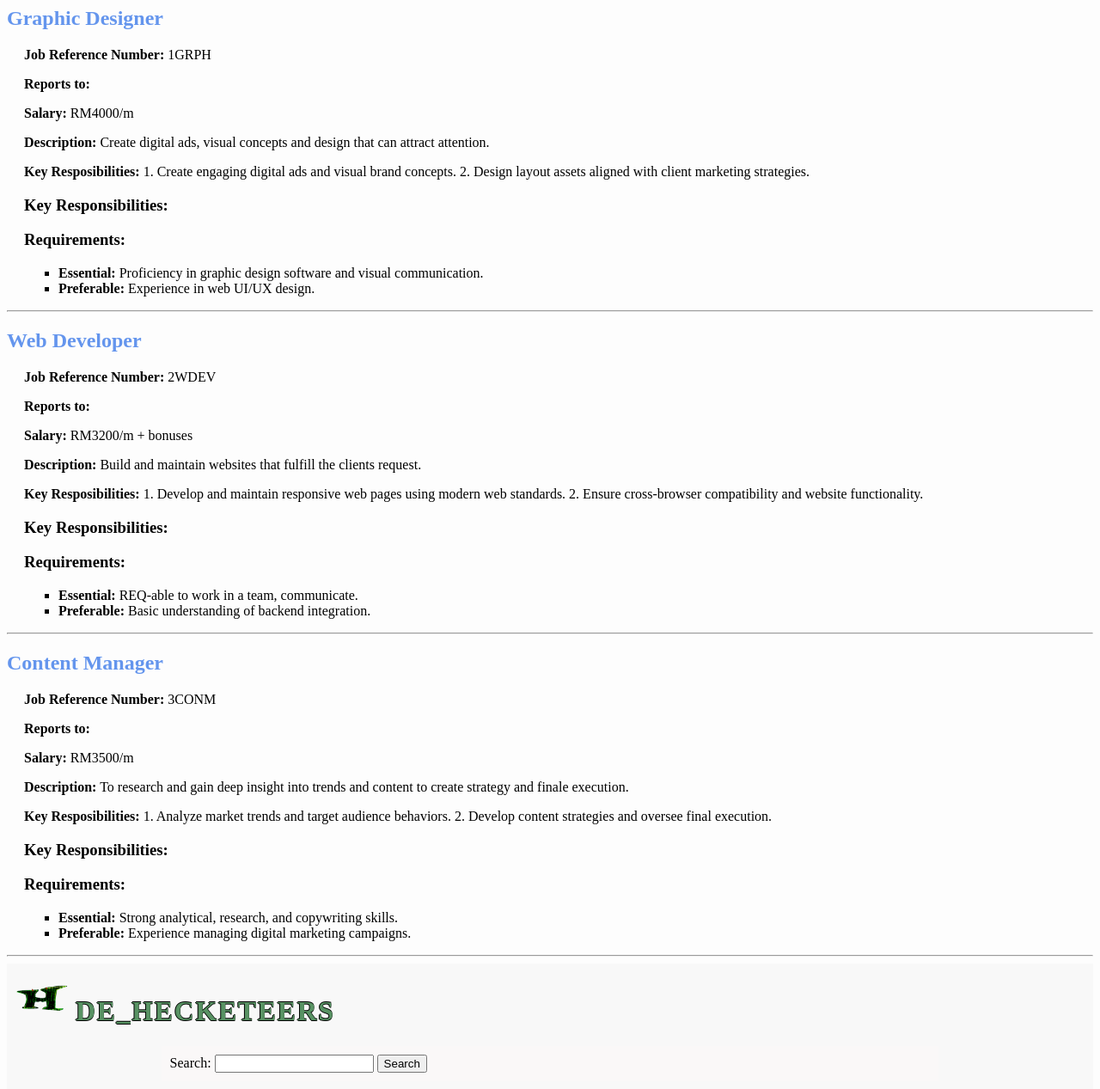
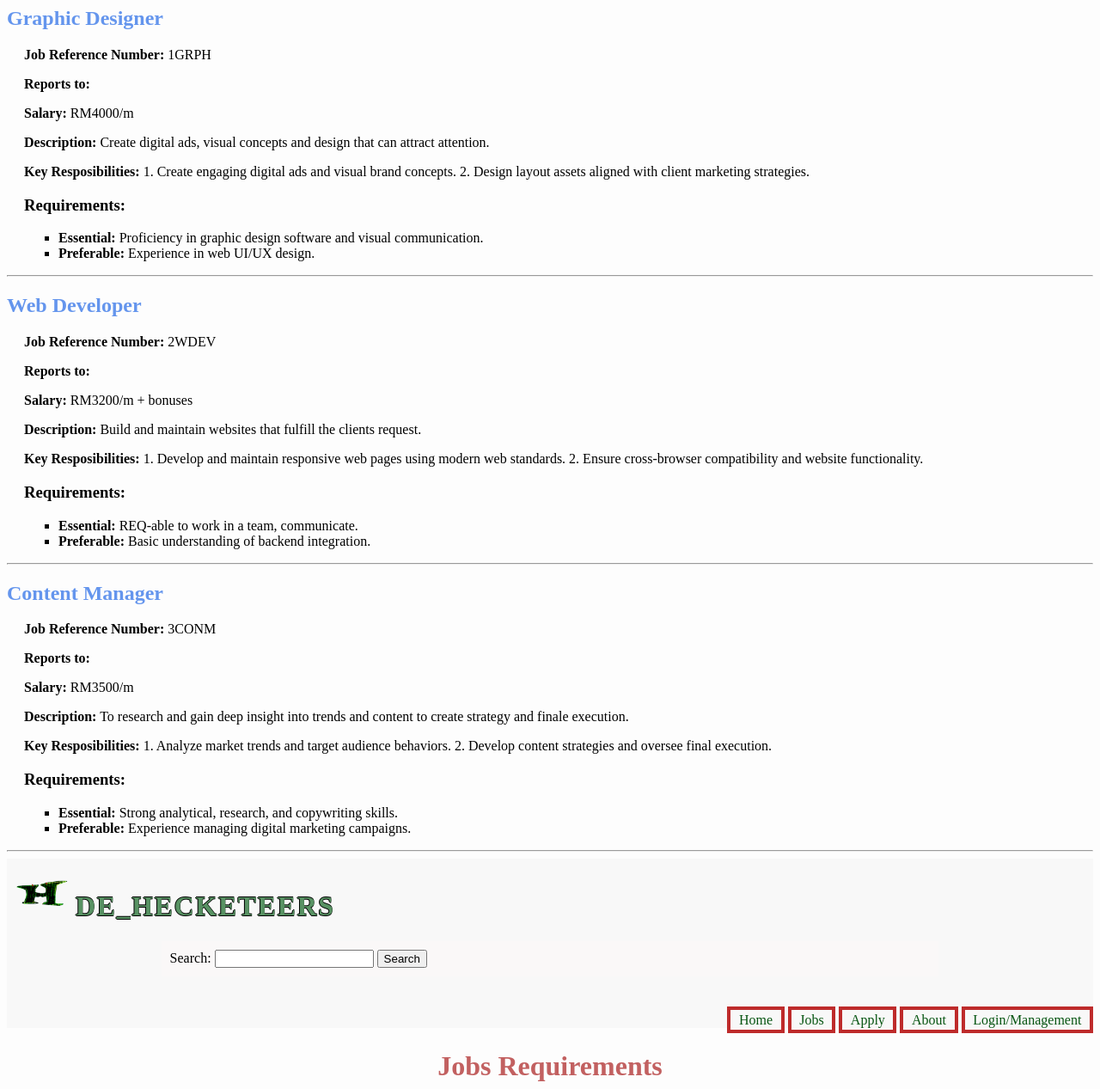
Before and after one commit to Shiennee/HECKETEERS-part-2, a PHP site: page /jobs.php in a window 1280 px wide. Shown: the top 1267 px of the page at 86% size. Run offline with PHP 8.4, Linux system fonts and the light colour scheme; data comes from the database, SQL or seed files in the repository; data that the repository does not hold is empty.

Commit message:
Remove duplicate header for Key Responsibilities

```diff
--- a/project2/jobs.php
+++ b/project2/jobs.php
@@ -15,7 +15,6 @@ if ($conn) {
             echo "<p><strong>Salary:</strong> " . htmlspecialchars($row['salary']) . "</p>";
             echo "<p><strong>Description:</strong> " . htmlspecialchars($row['description']) . "</p>";
             echo "<p><strong>Key Resposibilities:</strong> " . htmlspecialchars($row['responsibilities']) . "</p>";
-            echo "<h3>Key Responsibilities:</h3>";
             echo "<h3>Requirements:</h3>";
             echo "<ul>";
             echo "<li><strong>Essential:</strong> " . htmlspecialchars($row['essential_req']) . "</li>";
```
